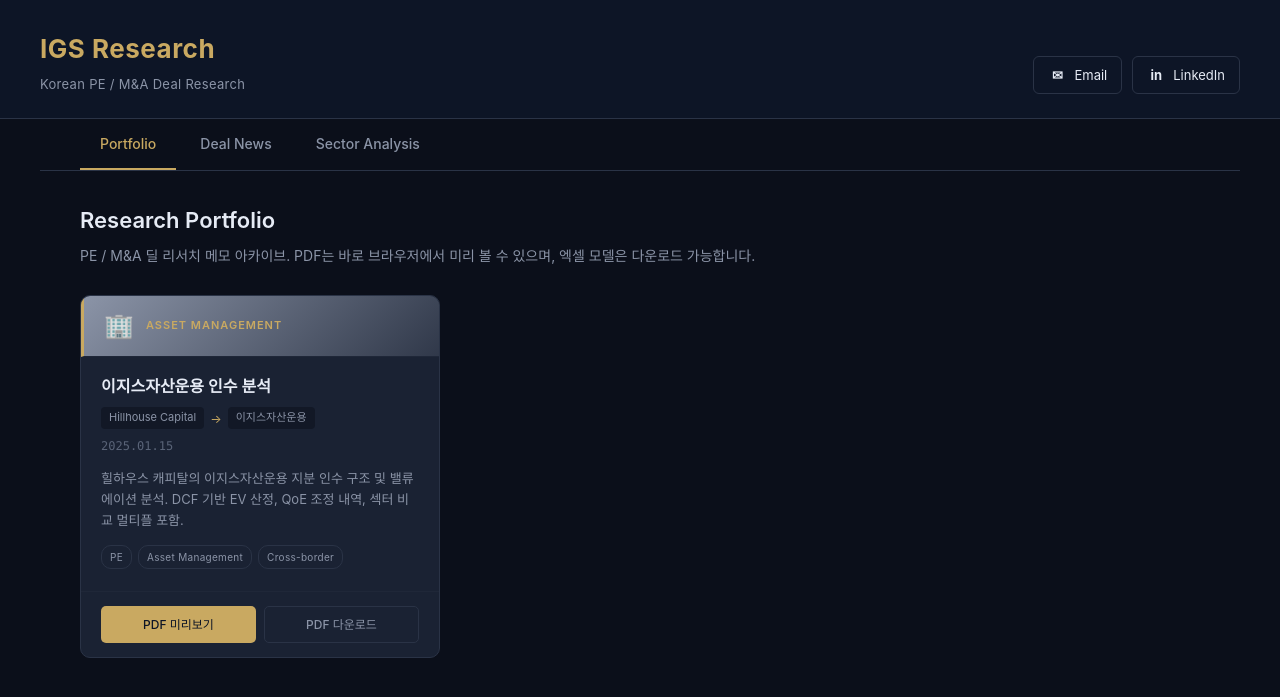
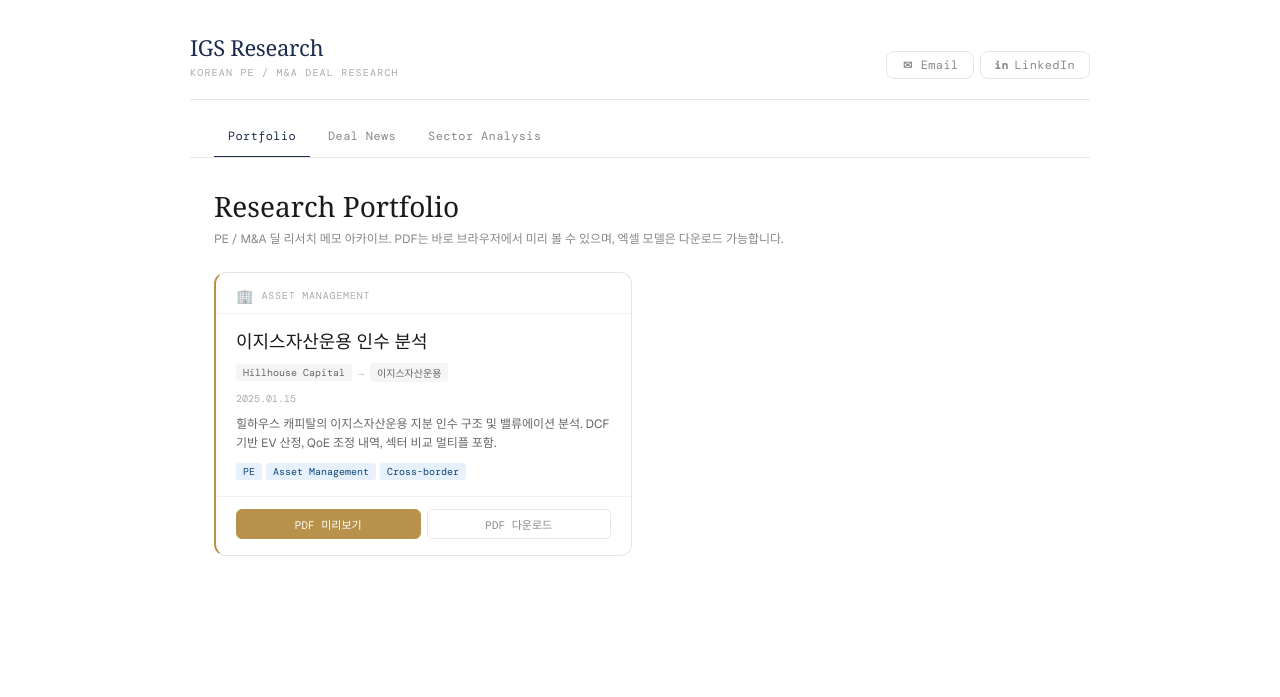
Before and after one commit to ingyu-song/igs-research, a Jekyll site: the page built from index.html, in a window 1280 px wide. Shown: the top 697 px of the page. Built offline with Jekyll 4.4.1, drawn with Linux system fonts in a browser that asks for light colours; some web fonts are replaced.

Commit message:
style: revert to white minimal theme, navy/gold as accents

```diff
--- a/assets/css/main.css
+++ b/assets/css/main.css
@@ -1,178 +1,170 @@
 /* ===========================================================
    IGS Research — main.css
-   Portfolio-first redesign
+   White minimal theme. Navy & gold used sparingly as accents.
    =========================================================== */
 
-:root {
-  --bg:           #0b0f1a;
-  --bg-elev:      #121826;
-  --bg-card:      #1a2233;
-  --border:       #2a3346;
-  --border-soft:  #1f2738;
+* { box-sizing: border-box; margin: 0; padding: 0; }
 
-  --text:         #e6ebf5;
-  --text-dim:     #8b94a7;
-  --text-faint:   #5a6478;
-
-  --accent:       #c9a961;   /* gold */
-  --accent-dim:   #8a7540;
-  --link:         #7ab8ff;
-
-  --navy-deep:    #0d1526;
-
-  /* 섹터 컬러 팔레트 */
-  --sec-asset-management:  #c9a961;
-  --sec-financial-services:#7ab8ff;
-  --sec-consumer:          #e07a9a;
-  --sec-industrial:        #9ca3af;
-  --sec-technology:        #8b5cf6;
-  --sec-healthcare:        #4ade80;
-  --sec-energy:            #fb923c;
-  --sec-real-estate:       #facc15;
-  --sec-general:           #8b94a7;
-
-  /* Deal stage 색상 */
-  --stage-rumor:   #e07a9a;
-  --stage-nego:    #fb923c;
-  --stage-signed:  #7ab8ff;
-  --stage-closed:  #4ade80;
-}
-
-* { box-sizing: border-box; }
-
-html, body {
-  margin: 0;
-  padding: 0;
-  background: var(--bg);
-  color: var(--text);
-  font-family: -apple-system, BlinkMacSystemFont, 'Pretendard', 'Apple SD Gothic Neo',
-               'Noto Sans KR', 'Segoe UI', sans-serif;
-  font-size: 15px;
-  line-height: 1.6;
+body {
+  font-family: 'Geist', -apple-system, BlinkMacSystemFont, 'Apple SD Gothic Neo',
+               'Noto Sans KR', sans-serif;
+  font-size: 14px;
+  background: #fff;
+  color: #1a1a1a;
   -webkit-font-smoothing: antialiased;
 }
 
-a { color: var(--link); text-decoration: none; }
-a:hover { text-decoration: underline; }
+a { text-decoration: none; color: inherit; }
+
+:root {
+  --navy:       #1e2d4f;   /* accent: brand, active tab underline */
+  --navy-soft:  #2a3a5e;
+  --gold:       #b8914a;   /* accent: portfolio highlights, primary btn */
+  --gold-soft:  #d4af70;
+  --link-hover: #378ADD;   /* carried over from previous style */
+  --border:     #e5e5e5;
+  --border-soft:#f0f0f0;
+  --text:       #1a1a1a;
+  --text-mid:   #666;
+  --text-dim:   #888;
+  --text-faint: #aaa;
+  --bg-chip:    #f5f5f5;
+}
+
+/* =========================================================
+   Layout wrapper
+   ========================================================= */
+.site-header__inner,
+.tabs,
+.panel,
+.preview-wrap {
+  max-width: 900px;
+  margin: 0 auto;
+}
 
 /* =========================================================
    Site Header (상단 링크 바)
    ========================================================= */
 .site-header {
-  background: var(--navy-deep);
-  border-bottom: 1px solid var(--border);
-  padding: 28px 40px 24px;
+  padding: 2rem 1.5rem 0;
 }
 .site-header__inner {
-  max-width: 1200px;
-  margin: 0 auto;
   display: flex;
   justify-content: space-between;
   align-items: flex-end;
+  gap: 16px;
   flex-wrap: wrap;
-  gap: 16px;
+  padding-bottom: 1.25rem;
+  border-bottom: 0.5px solid var(--border);
 }
 .site-title {
-  font-size: 26px;
+  font-family: 'Instrument Serif', Georgia, serif;
+  font-size: 22px;
+  color: var(--navy);
+  letter-spacing: -0.3px;
+  font-weight: 400;
   margin: 0;
-  color: var(--accent);
-  letter-spacing: 0.5px;
-  font-weight: 700;
 }
 .site-tagline {
-  font-size: 13px;
-  color: var(--text-dim);
-  margin: 4px 0 0;
-  letter-spacing: 0.3px;
+  font-family: 'DM Mono', 'SF Mono', Menlo, monospace;
+  font-size: 10px;
+  color: var(--text-faint);
+  text-transform: uppercase;
+  letter-spacing: 0.12em;
+  margin-top: 4px;
 }
 .site-links {
   display: flex;
-  gap: 10px;
+  gap: 6px;
 }
 .site-link {
   display: inline-flex;
   align-items: center;
-  gap: 8px;
-  padding: 8px 14px;
-  border: 1px solid var(--border);
-  border-radius: 6px;
-  background: transparent;
-  color: var(--text);
-  font-size: 13px;
+  gap: 6px;
+  padding: 5px 14px;
+  border: 0.5px solid var(--border);
+  border-radius: 8px;
+  background: #fff;
+  color: var(--text-dim);
+  font-size: 12px;
+  font-family: 'DM Mono', monospace;
+  letter-spacing: 0.03em;
   transition: all 0.15s ease;
 }
 .site-link:hover {
-  border-color: var(--accent);
-  color: var(--accent);
+  color: var(--text);
+  border-color: #d0d0d0;
+  background: var(--bg-chip);
   text-decoration: none;
 }
 .site-link__icon {
   display: inline-flex;
   align-items: center;
   justify-content: center;
-  width: 18px;
-  height: 18px;
-  font-size: 13px;
-  font-weight: 700;
+  width: 14px;
+  height: 14px;
+  font-size: 11px;
+  font-weight: 600;
 }
 
 /* =========================================================
    Tabs
    ========================================================= */
 .tabs {
-  max-width: 1200px;
-  margin: 0 auto;
-  padding: 0 40px;
   display: flex;
   gap: 4px;
-  border-bottom: 1px solid var(--border);
+  padding: 1.25rem 1.5rem 0;
+  border-bottom: 0.5px solid var(--border);
+  margin-bottom: 2rem;
 }
 .tab {
   background: transparent;
   border: none;
+  border-bottom: 1.5px solid transparent;
   color: var(--text-dim);
-  padding: 16px 20px;
-  font-size: 14px;
-  font-weight: 500;
+  padding: 8px 14px 12px;
+  font-size: 12px;
   cursor: pointer;
-  border-bottom: 2px solid transparent;
+  font-family: 'DM Mono', monospace;
+  letter-spacing: 0.03em;
   transition: all 0.15s ease;
-  font-family: inherit;
 }
 .tab:hover { color: var(--text); }
 .tab--active {
-  color: var(--accent);
-  border-bottom-color: var(--accent);
+  color: var(--navy);
+  border-bottom-color: var(--navy);
 }
 
 /* =========================================================
    Panel
    ========================================================= */
 .panel {
-  max-width: 1200px;
-  margin: 0 auto;
-  padding: 32px 40px 80px;
+  padding: 0 1.5rem 4rem;
 }
 .panel[hidden] { display: none; }
 
-.panel__intro { margin-bottom: 28px; }
+.panel__intro { margin-bottom: 1.5rem; }
 .panel__title {
-  font-size: 22px;
-  margin: 0 0 6px;
+  font-family: 'Instrument Serif', Georgia, serif;
+  font-size: 28px;
   color: var(--text);
-  font-weight: 600;
+  line-height: 1.2;
+  font-weight: 400;
+  margin: 0 0 0.4rem;
 }
 .panel__desc {
-  font-size: 14px;
+  font-size: 12px;
   color: var(--text-dim);
+  line-height: 1.5;
   margin: 0;
 }
 
 .empty {
   color: var(--text-faint);
   text-align: center;
-  padding: 60px 0;
-  font-size: 14px;
+  padding: 3rem 0;
+  font-size: 12px;
+  font-family: 'DM Mono', monospace;
 }
 
 /* =========================================================
@@ -180,204 +172,218 @@
    ========================================================= */
 .portfolio-grid {
   display: grid;
-  grid-template-columns: repeat(auto-fill, minmax(320px, 1fr));
-  gap: 20px;
+  grid-template-columns: 1fr 1fr;
+  gap: 1rem;
+}
+@media (max-width: 640px) {
+  .portfolio-grid { grid-template-columns: 1fr; }
 }
 
 .pf-card {
-  background: var(--bg-card);
-  border: 1px solid var(--border);
-  border-radius: 10px;
-  overflow: hidden;
+  border: 0.5px solid var(--border);
+  border-radius: 12px;
+  background: #fff;
   display: flex;
   flex-direction: column;
-  transition: transform 0.18s ease, border-color 0.18s ease, box-shadow 0.18s ease;
+  overflow: hidden;
+  transition: border-color 0.15s ease;
+  border-left-width: 2px;
+  border-left-style: solid;
+  border-left-color: var(--border);
 }
 .pf-card:hover {
-  transform: translateY(-2px);
-  border-color: var(--accent-dim);
-  box-shadow: 0 8px 24px rgba(0, 0, 0, 0.3);
+  border-color: #aaa;
 }
 
-/* 카드 헤더 (아이콘 + 섹터 컬러) */
+/* 섹터별 좌측 컬러 악센트 */
+.pf-card--asset-management  { border-left-color: var(--gold); }
+.pf-card--financial-services{ border-left-color: var(--navy); }
+.pf-card--technology        { border-left-color: #8b5cf6; }
+.pf-card--healthcare        { border-left-color: #4ade80; }
+.pf-card--consumer          { border-left-color: #e07a9a; }
+.pf-card--industrial        { border-left-color: #9ca3af; }
+.pf-card--energy            { border-left-color: #fb923c; }
+.pf-card--real-estate       { border-left-color: #facc15; }
+.pf-card--general           { border-left-color: var(--border); }
+
+/* 카드 헤더: 섹터 라벨 */
 .pf-card__head {
-  padding: 18px 20px;
+  padding: 1rem 1.25rem 0.6rem;
   display: flex;
   align-items: center;
-  gap: 12px;
-  border-bottom: 1px solid var(--border-soft);
-  background: linear-gradient(135deg, var(--sector-color, var(--sec-general)) 0%, transparent 120%);
-  background-color: rgba(255, 255, 255, 0.02);
+  gap: 8px;
+  border-bottom: 0.5px solid var(--border-soft);
 }
-
 .pf-card__icon {
-  font-size: 24px;
+  font-size: 14px;
   line-height: 1;
+  opacity: 0.7;
 }
 .pf-card__sector {
-  font-size: 11px;
+  font-family: 'DM Mono', monospace;
+  font-size: 10px;
+  letter-spacing: 0.08em;
+  color: var(--text-faint);
   text-transform: uppercase;
-  letter-spacing: 1px;
-  color: var(--text-dim);
-  font-weight: 600;
 }
-
-/* 섹터별 컬러 오버라이드 */
-.pf-card--asset-management  .pf-card__head { border-left: 3px solid var(--sec-asset-management); }
-.pf-card--asset-management  .pf-card__sector { color: var(--sec-asset-management); }
-.pf-card--financial-services .pf-card__head { border-left: 3px solid var(--sec-financial-services); }
-.pf-card--financial-services .pf-card__sector { color: var(--sec-financial-services); }
-.pf-card--consumer          .pf-card__head { border-left: 3px solid var(--sec-consumer); }
-.pf-card--consumer          .pf-card__sector { color: var(--sec-consumer); }
-.pf-card--industrial        .pf-card__head { border-left: 3px solid var(--sec-industrial); }
-.pf-card--industrial        .pf-card__sector { color: var(--sec-industrial); }
-.pf-card--technology        .pf-card__head { border-left: 3px solid var(--sec-technology); }
-.pf-card--technology        .pf-card__sector { color: var(--sec-technology); }
-.pf-card--healthcare        .pf-card__head { border-left: 3px solid var(--sec-healthcare); }
-.pf-card--healthcare        .pf-card__sector { color: var(--sec-healthcare); }
-.pf-card--energy            .pf-card__head { border-left: 3px solid var(--sec-energy); }
-.pf-card--energy            .pf-card__sector { color: var(--sec-energy); }
-.pf-card--real-estate       .pf-card__head { border-left: 3px solid var(--sec-real-estate); }
-.pf-card--real-estate       .pf-card__sector { color: var(--sec-real-estate); }
-.pf-card--general           .pf-card__head { border-left: 3px solid var(--sec-general); }
 
 /* 카드 본문 */
 .pf-card__body {
-  padding: 18px 20px;
+  padding: 1rem 1.25rem;
   flex: 1;
 }
 .pf-card__title {
-  font-size: 16px;
-  font-weight: 600;
+  font-family: 'Instrument Serif', Georgia, serif;
+  font-size: 18px;
   color: var(--text);
+  line-height: 1.3;
+  font-weight: 400;
   margin: 0 0 10px;
-  line-height: 1.4;
 }
 .pf-card__parties {
-  font-size: 12px;
-  color: var(--text-dim);
-  margin: 0 0 8px;
   display: flex;
   align-items: center;
   gap: 6px;
   flex-wrap: wrap;
+  font-size: 11px;
+  margin: 0 0 10px;
 }
 .pf-party {
-  background: var(--bg-elev);
-  padding: 2px 8px;
-  border-radius: 4px;
-  font-size: 11px;
+  font-family: 'DM Mono', monospace;
+  font-size: 10px;
+  padding: 2px 7px;
+  background: var(--bg-chip);
+  border-radius: 3px;
+  color: var(--text-mid);
 }
-.pf-party__arrow { color: var(--accent); }
+.pf-party__arrow {
+  color: var(--text-faint);
+  font-family: 'DM Mono', monospace;
+  font-size: 10px;
+}
 .pf-card__date {
-  font-size: 12px;
+  font-family: 'DM Mono', monospace;
+  font-size: 10px;
   color: var(--text-faint);
-  margin: 0 0 12px;
-  font-family: 'SF Mono', Menlo, monospace;
+  margin: 0 0 10px;
 }
 .pf-card__summary {
-  font-size: 13px;
-  color: var(--text-dim);
+  font-size: 12px;
+  color: var(--text-mid);
   line-height: 1.6;
-  margin: 0 0 14px;
+  margin: 0 0 10px;
 }
 .pf-card__tags {
   display: flex;
-  gap: 6px;
+  gap: 4px;
   flex-wrap: wrap;
-  margin-bottom: 4px;
 }
 .pf-tag {
+  font-family: 'DM Mono', monospace;
   font-size: 10px;
-  padding: 3px 8px;
-  border: 1px solid var(--border);
-  border-radius: 10px;
-  color: var(--text-dim);
-  letter-spacing: 0.3px;
+  padding: 2px 7px;
+  background: #E6F1FB;
+  color: #0C447C;
+  border-radius: 3px;
 }
 
 /* 카드 액션 */
 .pf-card__actions {
-  padding: 14px 20px;
-  border-top: 1px solid var(--border-soft);
+  padding: 0.75rem 1.25rem 1rem;
+  border-top: 0.5px solid var(--border-soft);
   display: flex;
+  gap: 6px;
   flex-wrap: wrap;
-  gap: 8px;
+  margin-top: auto;
 }
 .pf-btn {
   flex: 1;
-  min-width: 100px;
-  padding: 8px 12px;
-  border-radius: 5px;
-  font-size: 12px;
+  min-width: 90px;
+  padding: 6px 10px;
+  border-radius: 6px;
+  font-family: 'DM Mono', monospace;
+  font-size: 11px;
   text-align: center;
+  border: 0.5px solid transparent;
+  cursor: pointer;
   transition: all 0.15s ease;
-  border: 1px solid transparent;
-  font-weight: 500;
 }
 .pf-btn:hover { text-decoration: none; }
+
 .pf-btn--primary {
-  background: var(--accent);
-  color: var(--navy-deep);
+  background: var(--gold);
+  color: #fff;
+  border-color: var(--gold);
 }
 .pf-btn--primary:hover {
-  background: #d7b870;
+  background: var(--gold-soft);
+  border-color: var(--gold-soft);
 }
 .pf-btn--ghost {
-  background: transparent;
+  background: #fff;
   border-color: var(--border);
   color: var(--text-dim);
 }
 .pf-btn--ghost:hover {
-  border-color: var(--accent);
-  color: var(--accent);
+  color: var(--text);
+  border-color: #c0c0c0;
+  background: var(--bg-chip);
 }
 
 /* =========================================================
    Preview Page (PDF)
    ========================================================= */
 .preview-wrap {
-  max-width: 1200px;
-  margin: 0 auto;
-  padding: 20px 40px 60px;
+  padding: 1.5rem 1.5rem 4rem;
 }
 .preview-bar {
   display: flex;
   align-items: center;
   gap: 16px;
-  margin-bottom: 16px;
+  margin-bottom: 1rem;
   flex-wrap: wrap;
+  padding-bottom: 1rem;
+  border-bottom: 0.5px solid var(--border);
 }
 .preview-back {
+  font-family: 'DM Mono', monospace;
+  font-size: 11px;
   color: var(--text-dim);
-  font-size: 13px;
 }
-.preview-back:hover { color: var(--accent); text-decoration: none; }
+.preview-back:hover {
+  color: var(--link-hover);
+  text-decoration: none;
+}
 .preview-title {
   flex: 1;
   margin: 0;
-  font-size: 16px;
+  font-family: 'Instrument Serif', Georgia, serif;
+  font-size: 20px;
   color: var(--text);
-  font-weight: 600;
+  font-weight: 400;
+  line-height: 1.2;
 }
 .preview-dl {
-  padding: 8px 16px;
-  background: var(--accent);
-  color: var(--navy-deep);
-  border-radius: 5px;
-  font-size: 13px;
-  font-weight: 500;
+  padding: 6px 14px;
+  background: var(--gold);
+  color: #fff;
+  border-radius: 6px;
+  font-family: 'DM Mono', monospace;
+  font-size: 11px;
+  letter-spacing: 0.03em;
 }
-.preview-dl:hover { background: #d7b870; text-decoration: none; }
-
+.preview-dl:hover {
+  background: var(--gold-soft);
+  text-decoration: none;
+}
 .preview-frame-wrap {
   width: 100%;
-  height: calc(100vh - 200px);
+  height: calc(100vh - 180px);
   min-height: 600px;
-  border: 1px solid var(--border);
+  border: 0.5px solid var(--border);
   border-radius: 8px;
   overflow: hidden;
-  background: #fff;
+  background: #fafafa;
 }
 #preview-frame {
   width: 100%;
@@ -387,125 +393,132 @@
 .preview-fallback {
   text-align: center;
   color: var(--text-faint);
-  font-size: 12px;
-  margin-top: 16px;
+  font-family: 'DM Mono', monospace;
+  font-size: 11px;
+  margin-top: 1rem;
 }
 
 /* =========================================================
-   Deal News (기존 스타일 유지)
+   Deal News (이전 스타일 계승)
    ========================================================= */
 .chips {
   display: flex;
-  gap: 8px;
+  gap: 6px;
+  margin-bottom: 1.25rem;
   flex-wrap: wrap;
-  margin-bottom: 24px;
 }
 .chip {
-  background: transparent;
-  border: 1px solid var(--border);
+  background: #fff;
+  border: 0.5px solid #e0e0e0;
   color: var(--text-dim);
-  padding: 6px 14px;
+  padding: 4px 12px;
   border-radius: 20px;
-  font-size: 12px;
+  font-family: 'DM Mono', monospace;
+  font-size: 11px;
   cursor: pointer;
-  font-family: inherit;
   transition: all 0.15s ease;
 }
-.chip:hover { border-color: var(--accent-dim); color: var(--text); }
+.chip:hover { color: var(--text); }
 .chip--active {
-  background: var(--accent);
-  color: var(--navy-deep);
-  border-color: var(--accent);
+  background: var(--text);
+  color: #fff;
+  border-color: var(--text);
 }
 
 .deal-date {
-  font-size: 12px;
+  font-family: 'DM Mono', monospace;
+  font-size: 11px;
   color: var(--text-faint);
-  font-family: 'SF Mono', Menlo, monospace;
-  letter-spacing: 1px;
-  margin: 24px 0 12px;
-  padding-bottom: 6px;
-  border-bottom: 1px solid var(--border-soft);
+  padding: 14px 0 8px;
+  border-bottom: 0.5px solid var(--border-soft);
+  margin-bottom: 4px;
+  letter-spacing: 0.03em;
 }
-.deal-date:first-of-type { margin-top: 0; }
+.deal-date:first-of-type { padding-top: 0; }
 
 .deal {
-  padding: 18px 0;
-  border-bottom: 1px solid var(--border-soft);
+  padding: 14px 0;
+  border-bottom: 0.5px solid var(--border-soft);
 }
 .deal__head {
   display: flex;
   justify-content: space-between;
   align-items: baseline;
   gap: 12px;
-  margin-bottom: 6px;
+  margin-bottom: 4px;
 }
 .deal__company {
-  font-size: 15px;
-  font-weight: 600;
+  font-size: 14px;
+  font-weight: 500;
+  color: var(--text);
   margin: 0;
-  color: var(--text);
   display: flex;
   align-items: center;
-  gap: 10px;
+  gap: 6px;
+  flex-wrap: wrap;
 }
 .deal__ev {
+  font-family: 'DM Mono', monospace;
+  font-size: 13px;
+  font-weight: 500;
+  color: var(--text);
+  white-space: nowrap;
+}
+.deal__title {
+  font-size: 13px;
+  margin: 2px 0;
+  line-height: 1.4;
+}
+.deal__title a { color: var(--text); }
+.deal__title a:hover { color: var(--link-hover); }
+.deal__summary {
   font-size: 12px;
-  color: var(--accent);
-  font-family: 'SF Mono', Menlo, monospace;
-}
-.deal__title { margin: 4px 0; font-size: 14px; }
-.deal__title a { color: var(--text); }
-.deal__title a:hover { color: var(--link); }
-.deal__summary {
-  font-size: 13px;
-  color: var(--text-dim);
-  margin: 4px 0 8px;
-  line-height: 1.6;
+  color: var(--text-mid);
+  line-height: 1.5;
+  margin: 4px 0 6px;
 }
 .deal__meta {
   display: flex;
-  gap: 8px;
+  gap: 6px;
   flex-wrap: wrap;
-  font-size: 11px;
+  font-family: 'DM Mono', monospace;
+  font-size: 10px;
+  margin-top: 4px;
 }
 .deal__acquirer {
-  color: var(--accent-dim);
+  color: var(--text-mid);
   font-weight: 500;
 }
 .deal__tag {
   color: var(--text-faint);
-  padding: 1px 8px;
-  border: 1px solid var(--border-soft);
-  border-radius: 10px;
+  padding: 2px 7px;
+  background: var(--bg-chip);
+  border-radius: 3px;
 }
 
-/* Stage Badge */
+/* Stage Badge (이전 스타일 계승) */
 .stage-badge {
   display: inline-flex;
   align-items: center;
   gap: 5px;
-  padding: 2px 9px;
-  border-radius: 10px;
-  border: 1px solid var(--border);
+  font-family: 'DM Mono', monospace;
   font-size: 10px;
-  font-weight: 500;
-  letter-spacing: 0.3px;
+  padding: 2px 8px;
+  border-radius: 20px;
+  border: 0.5px solid #e0e0e0;
+  color: var(--text-dim);
+  vertical-align: middle;
 }
 .stage-dot {
   width: 6px;
   height: 6px;
   border-radius: 50%;
-  background: var(--text-faint);
+  flex-shrink: 0;
 }
-.stage--소문   .stage-dot, .stage--소문   { color: var(--stage-rumor);  }
-.stage--협상   .stage-dot, .stage--협상   { color: var(--stage-nego);   }
-.stage--계약   .stage-dot, .stage--계약   { color: var(--stage-signed); }
-.stage--완료   .stage-dot, .stage--완료   { color: var(--stage-closed); }
-.stage--소문   .stage-dot { background: var(--stage-rumor);  }
-.stage--협상   .stage-dot { background: var(--stage-nego);   }
-.stage--계약   .stage-dot { background: var(--stage-signed); }
-.stage--완료   .stage-dot { background: var(--stage-closed); }
+.stage--소문 .stage-dot { background: #db2777; }
+.stage--협상 .stage-dot { background: #d97706; }
+.stage--계약 .stage-dot { background: #2563eb; }
+.stage--완료 .stage-dot { background: #059669; }
 
 /* =========================================================
    Responsive
@@ -514,7 +527,6 @@
   .site-header,
   .tabs,
   .panel,
-  .preview-wrap { padding-left: 20px; padding-right: 20px; }
-  .portfolio-grid { grid-template-columns: 1fr; }
+  .preview-wrap { padding-left: 1rem; padding-right: 1rem; }
   .site-header__inner { flex-direction: column; align-items: flex-start; }
 }
```
